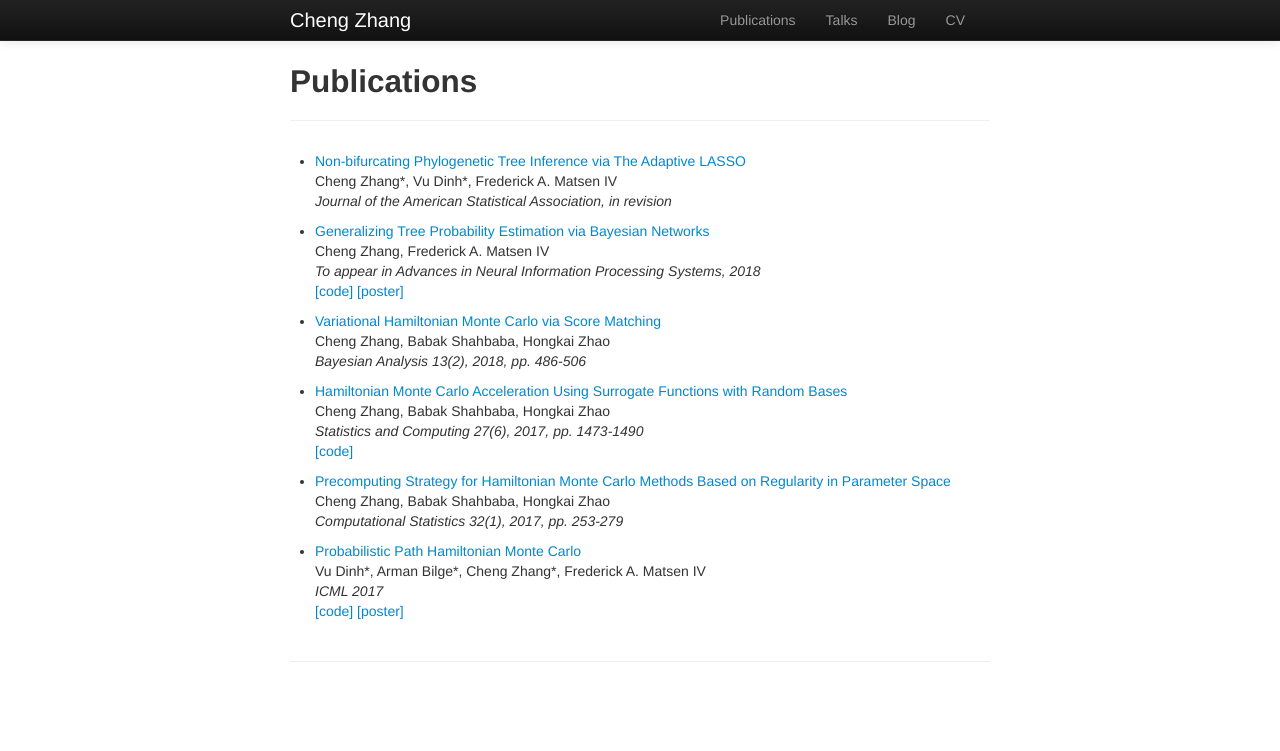
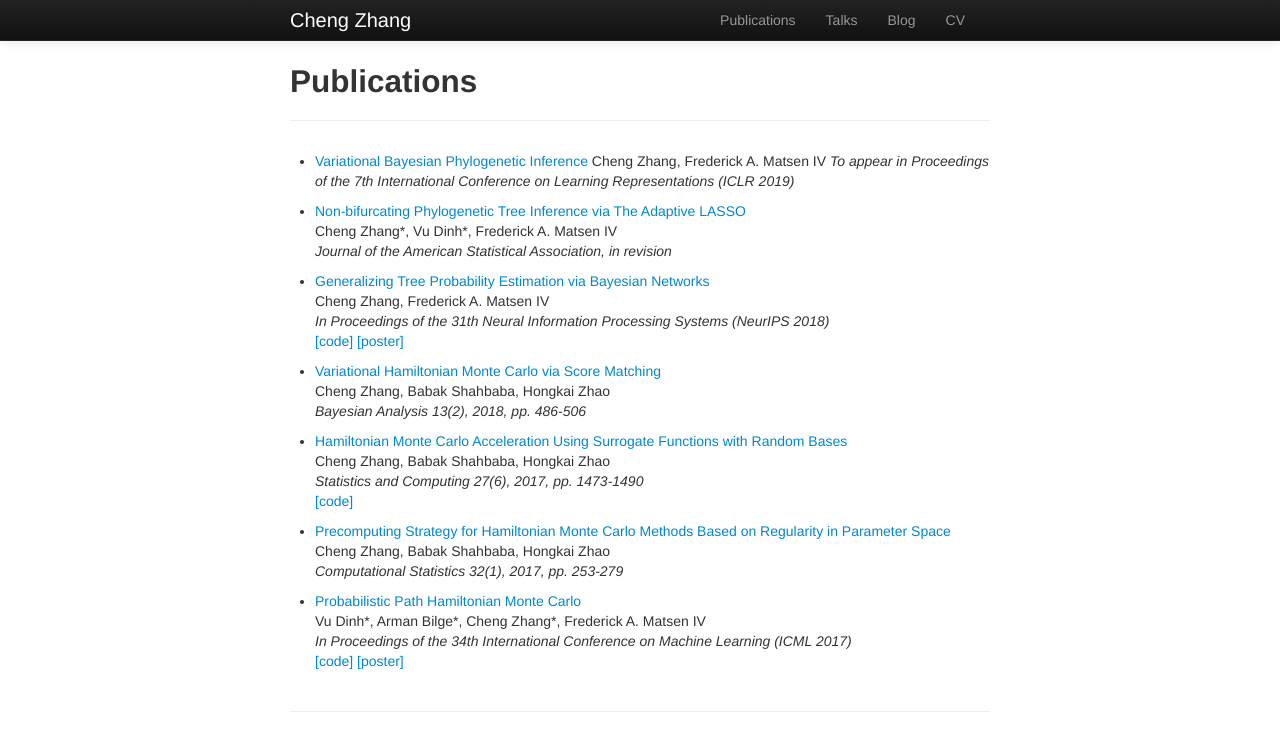
Before and after one commit to zcrabbit/zcrabbit.github.io, a Jekyll site: the page built from pages/publications.md, in a window 1280 px wide. Shown: the top 751 px of the page. Built offline with Jekyll 4.4.1, drawn with Linux system fonts in a browser that asks for light colours.

Commit message:
add neurips presentation and vbpi

```diff
--- a/pages/publications.md
+++ b/pages/publications.md
@@ -2,6 +2,10 @@
 layout: page
 title: Publications
 ---
+
+- [Variational Bayesian Phylogenetic Inference](https://openreview.net/forum?id=SJVmjjR9FX)
+Cheng Zhang, Frederick A. Matsen IV
+_To appear in Proceedings of the 7th International Conference on Learning Representations (ICLR 2019)_
 
 - [Non-bifurcating Phylogenetic Tree Inference via The Adaptive LASSO](https://arxiv.org/abs/1805.11073)
 Cheng Zhang\*, Vu Dinh\*, Frederick A. Matsen IV
@@ -9,7 +13,7 @@ _Journal of the American Statistical Association, in revision_
 
 - [Generalizing Tree Probability Estimation via Bayesian Networks](https://arxiv.org/abs/1805.07834)
 Cheng Zhang, Frederick A. Matsen IV
-_To appear in Advances in Neural Information Processing Systems, 2018_
+_In Proceedings of the 31th Neural Information Processing Systems (NeurIPS 2018)_
 [[code]](https://github.com/zcrabbit/sbn) [[poster]]({{site.baseurl}}/static/posters/sbn_nips_poster.pdf)
 
 - [Variational Hamiltonian Monte Carlo via Score Matching](https://projecteuclid.org/download/pdfview_1/euclid.ba/1500948232)
@@ -27,5 +31,5 @@ _Computational Statistics 32(1), 2017, pp. 253-279_
 
 - [Probabilistic Path Hamiltonian Monte Carlo](http://proceedings.mlr.press/v70/dinh17a/dinh17a.pdf)
 Vu Dinh\*, Arman Bilge\*, Cheng Zhang\*, Frederick A. Matsen IV
-_ICML 2017_
+_In Proceedings of the 34th International Conference on Machine Learning (ICML 2017)_
 [[code]](https://github.com/zcrabbit/PhyloInfer) [[poster]]({{site.baseurl}}/static/posters/pphmc.pdf)
```
Also changed, not shown: pages/talks.md (+4 -0 lines), 2 other files.
